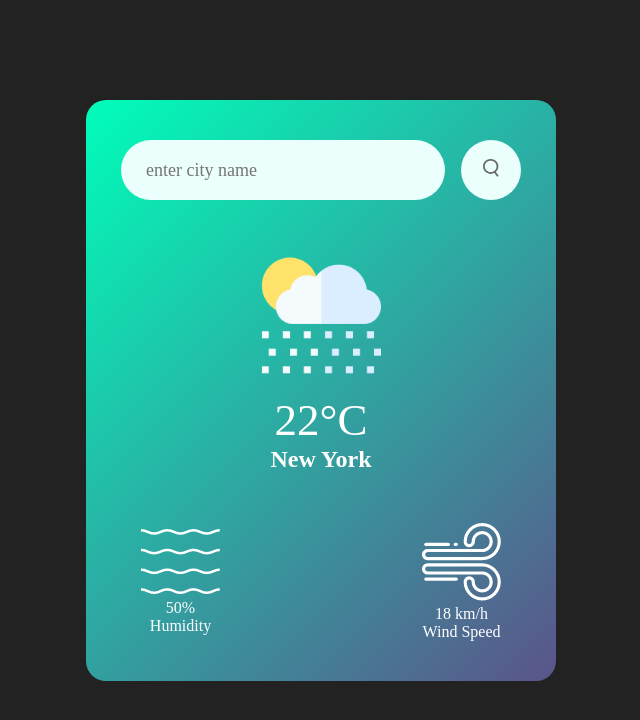
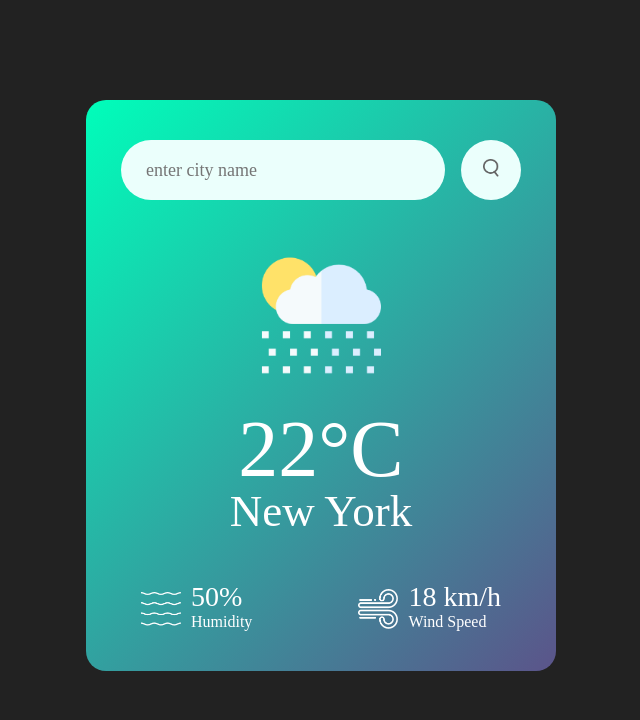
Before and after one commit to ocean2580/month-javascript-apps, a plain HTML site: page 1-weather-app/index.html in a window 1280 px wide. Shown: the whole page, without its empty margins (319-959 px from the left). Drawn offline with Linux system fonts and the light colour scheme.

Commit message:
add: details css

```diff
--- a/1-weather-app/style.css
+++ b/1-weather-app/style.css
@@ -64,7 +64,7 @@ body {
   font-weight: 500;
 }
 
-.weather h1{
+.weather h2{
   font-size: 45px;
   font-weight: 400;
   margin-top: -10px;
@@ -77,3 +77,19 @@ body {
   padding: 0 20px;
   margin-top: 50px;
 }
+
+.col{
+  display: flex;
+  align-items: center;
+  text-align: left;
+}
+
+.col img{
+  width: 40px;
+  margin-right: 10px;
+}
+
+.humidity, .wind{
+  font-size: 28px;
+  margin-top: -6px;
+}
```
Also changed, not shown: 1 other file.
